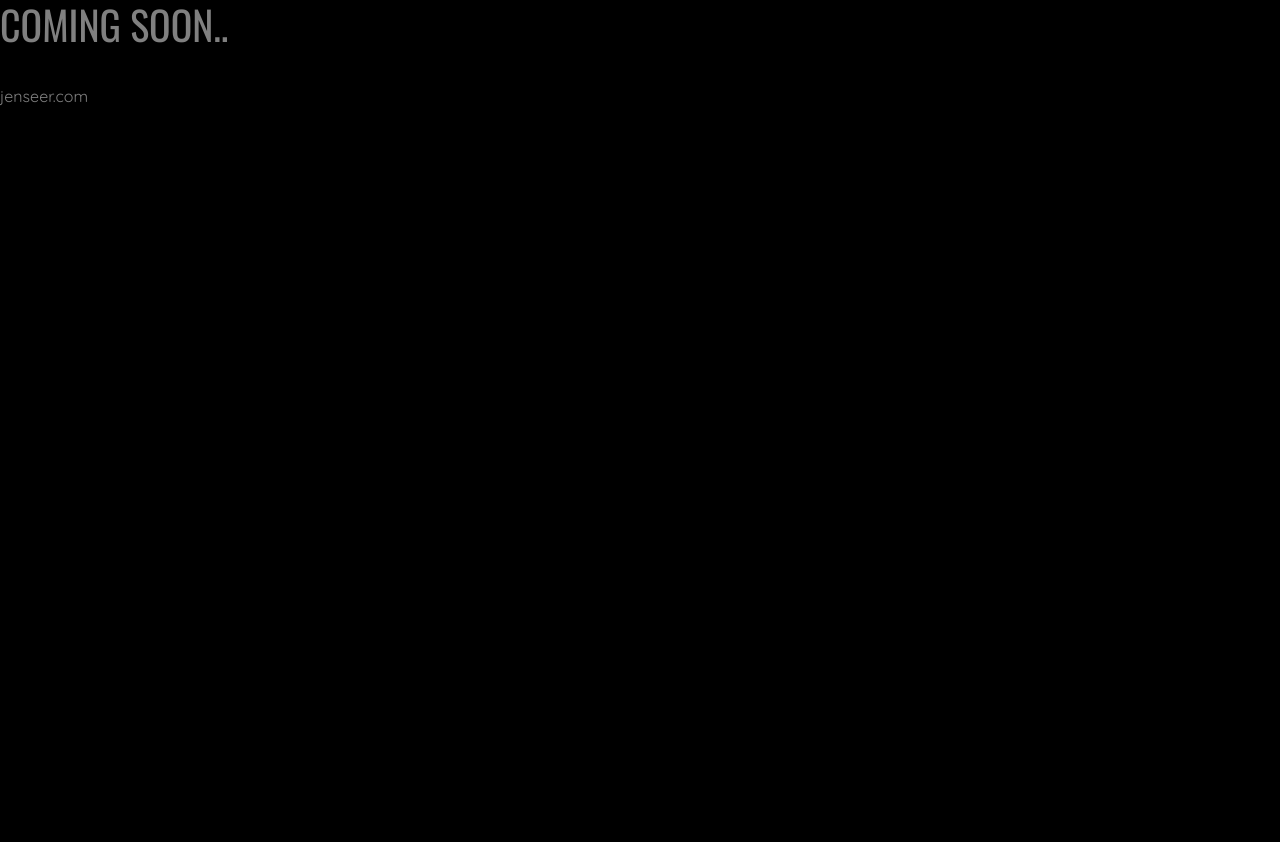
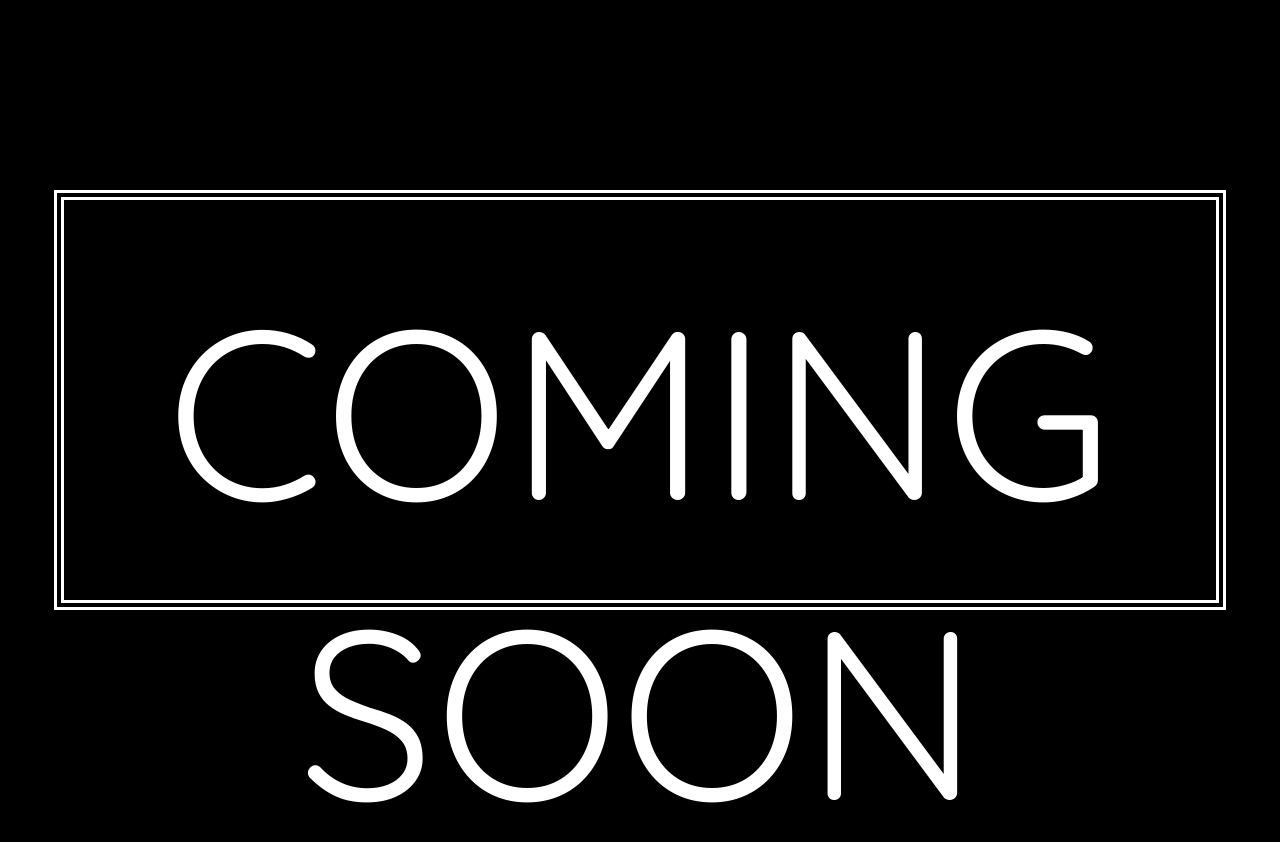
Before and after one commit to jenseer/jenseer_website, a plain HTML site: page index.html in a window 1280 px wide. Before the commit the page ends 800 px from the top, so only its background shows below. Drawn offline with nearby package versions, Linux system fonts and the light colour scheme.

Commit message:
Update index.html

```diff
--- a/index.html
+++ b/index.html
@@ -25,11 +25,70 @@
 	<link rel="stylesheet" href="css/style.css">
 	<link rel="stylesheet" href="css/response.css">
 	<style type="text/css">
+body {
+  padding: 0;
+  margin: 0;
+  box-sizing: border-box;
+  background-color: #000;
+}
+.message {
+  display: flex;
+  justify-content: center;
+  perspective: 500;
+  padding-top: 25vh;
+}
+.texts {
+  position: relative;
+  transform-style: preserve-3d;
+  transition: transform 1s;
+  color: #FFF;
+  letter-spacing: 1px;
+  text-transform: uppercase;
+  font-size: 30vh;
+  line-height: normal;
+  cursor: wait;
+  height: 50vh;
+  width: 90%;
+  outline: 10px;
+  outline-style: double;
+  text-align: center;
+}
+.texts:hover {
+  transform: rotateY(180deg);
+}
+.text {
+  position: absolute;
+  top: 15%;
+  left: 0;
+  width: 100%;
+  height: 100%;
+  backface-visibility: hidden;
+}
 
+.text-front {
+  z-index: 1;
+}
+.text-back {
+  transform: rotateY(180deg);
+}
+
+@media screen and (max-width:995px){
+  .texts{
+    font-size: 25vh;
+  }
+}
 	</style>
   </head>
   <body data-spy="scroll" data-target=".site-navbar-target" data-offset="200">
- <h1>COMING SOON..</h1><br>
-<p>jenseer.com</p>
+ <div class="message">
+  <div class="texts">
+    <div class="text text-front">
+      coming soon
+    </div>
+    <div class="text text-back">
+      coming never
+    </div>
+  </div>
+</div>
   </body>
 </html>
```
